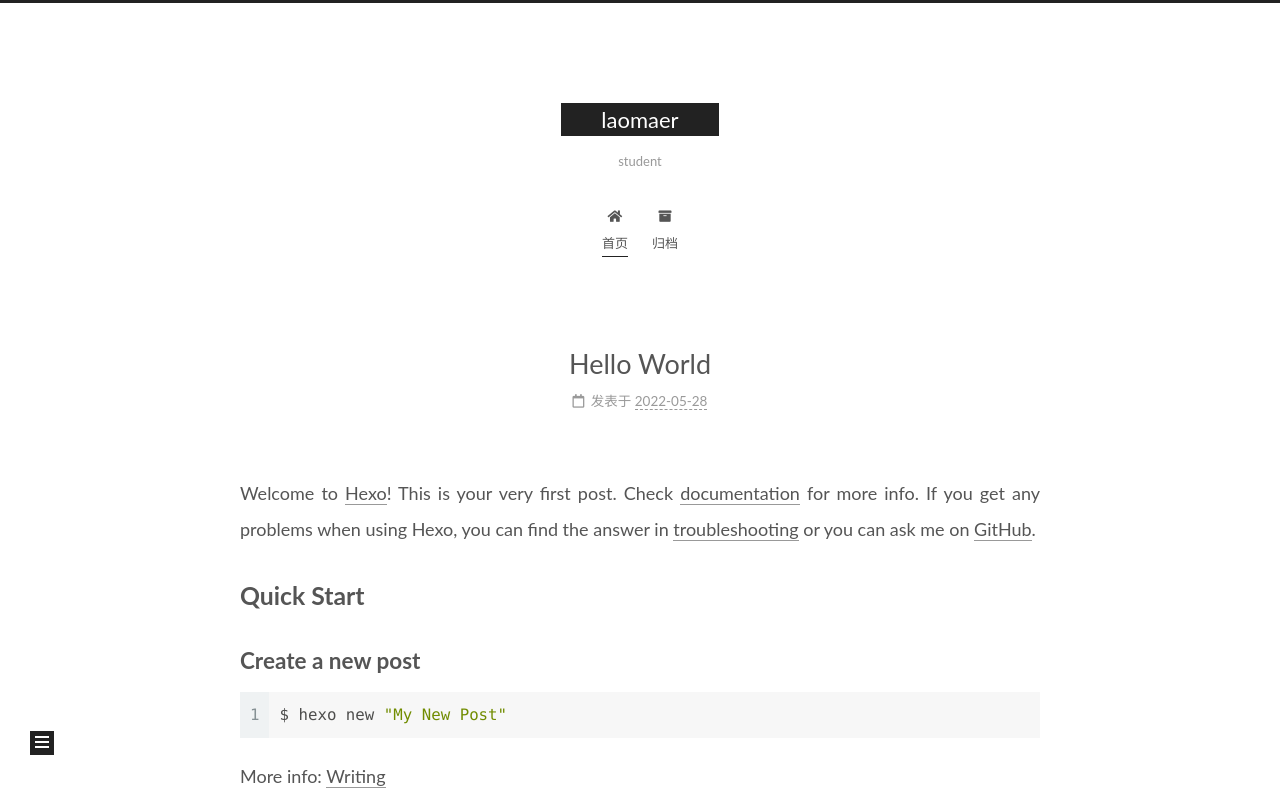
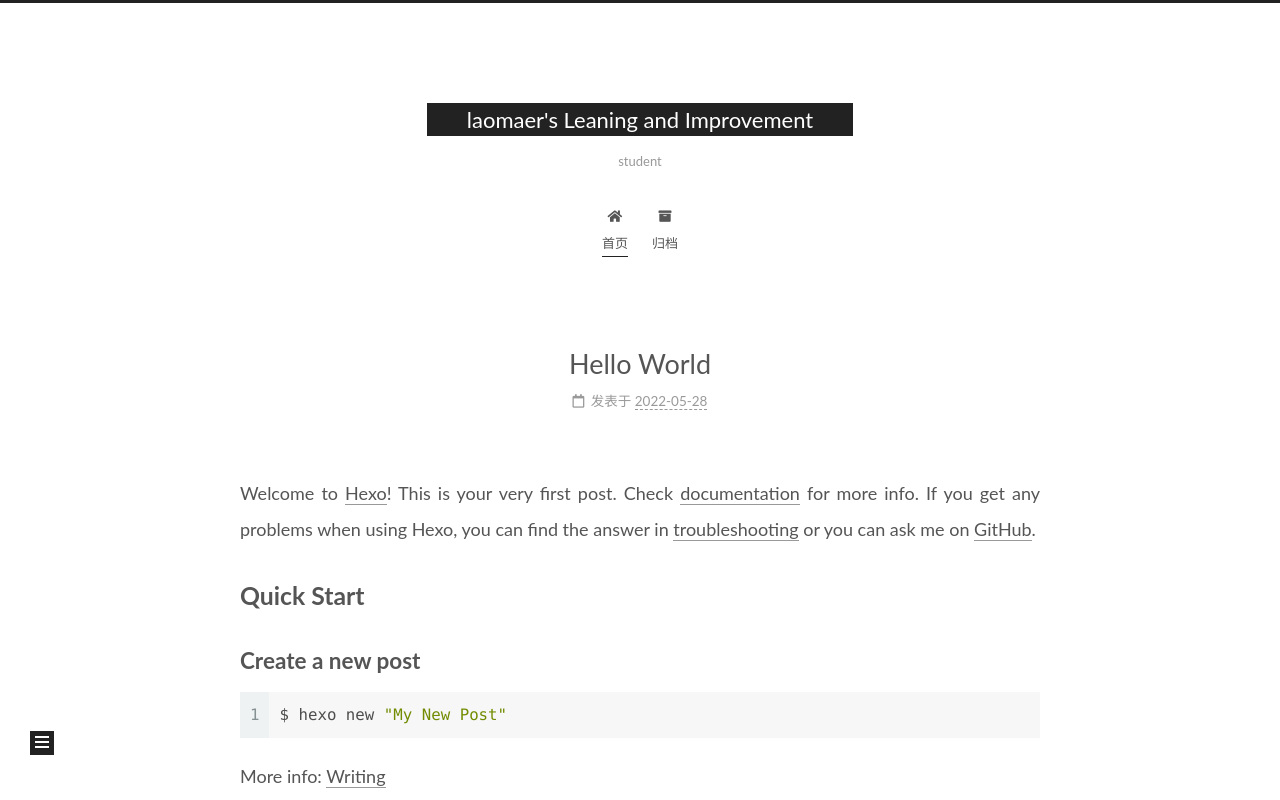
Before and after one commit to laomaer/laomaer.github.io, a plain HTML site: page index.html in a window 1280 px wide. Shown: the top 800 px of the page. Drawn offline with Linux system fonts and the light colour scheme.

Commit message:
Site updated: 2022-05-29 09:51:21

```diff
--- a/index.html
+++ b/index.html
@@ -22,9 +22,9 @@
 
   <meta name="description" content="记录自己的学习和点点滴滴的进步">
 <meta property="og:type" content="website">
-<meta property="og:title" content="laomaer">
+<meta property="og:title" content="laomaer&#39;s Leaning and Improvement">
 <meta property="og:url" content="http://example.com/index.html">
-<meta property="og:site_name" content="laomaer">
+<meta property="og:site_name" content="laomaer&#39;s Leaning and Improvement">
 <meta property="og:description" content="记录自己的学习和点点滴滴的进步">
 <meta property="og:locale" content="zh_CN">
 <meta property="article:author" content="laomaer">
@@ -44,7 +44,7 @@
   };
 </script>
 
-  <title>laomaer</title>
+  <title>laomaer's Leaning and Improvement</title>
 
 
 
@@ -95,7 +95,7 @@
 
     <a href="/" class="brand" rel="start">
       <span class="logo-line-before"><i></i></span>
-      <h1 class="site-title">laomaer</h1>
+      <h1 class="site-title">laomaer's Leaning and Improvement</h1>
       <span class="logo-line-after"><i></i></span>
     </a>
       <p class="site-subtitle" itemprop="description">student</p>
@@ -158,7 +158,7 @@
     </span>
 
     <span hidden itemprop="publisher" itemscope itemtype="http://schema.org/Organization">
-      <meta itemprop="name" content="laomaer">
+      <meta itemprop="name" content="laomaer's Leaning and Improvement">
     </span>
       <header class="post-header">
         <h2 class="post-title" itemprop="name headline">
```
Also changed, not shown: 2022/05/28/hello-world/index.html (+4 -4 lines), archives/2022/05/index.html (+4 -4 lines), archives/2022/index.html (+4 -4 lines), archives/index.html (+4 -4 lines), images/jiayou.jpg (added).
